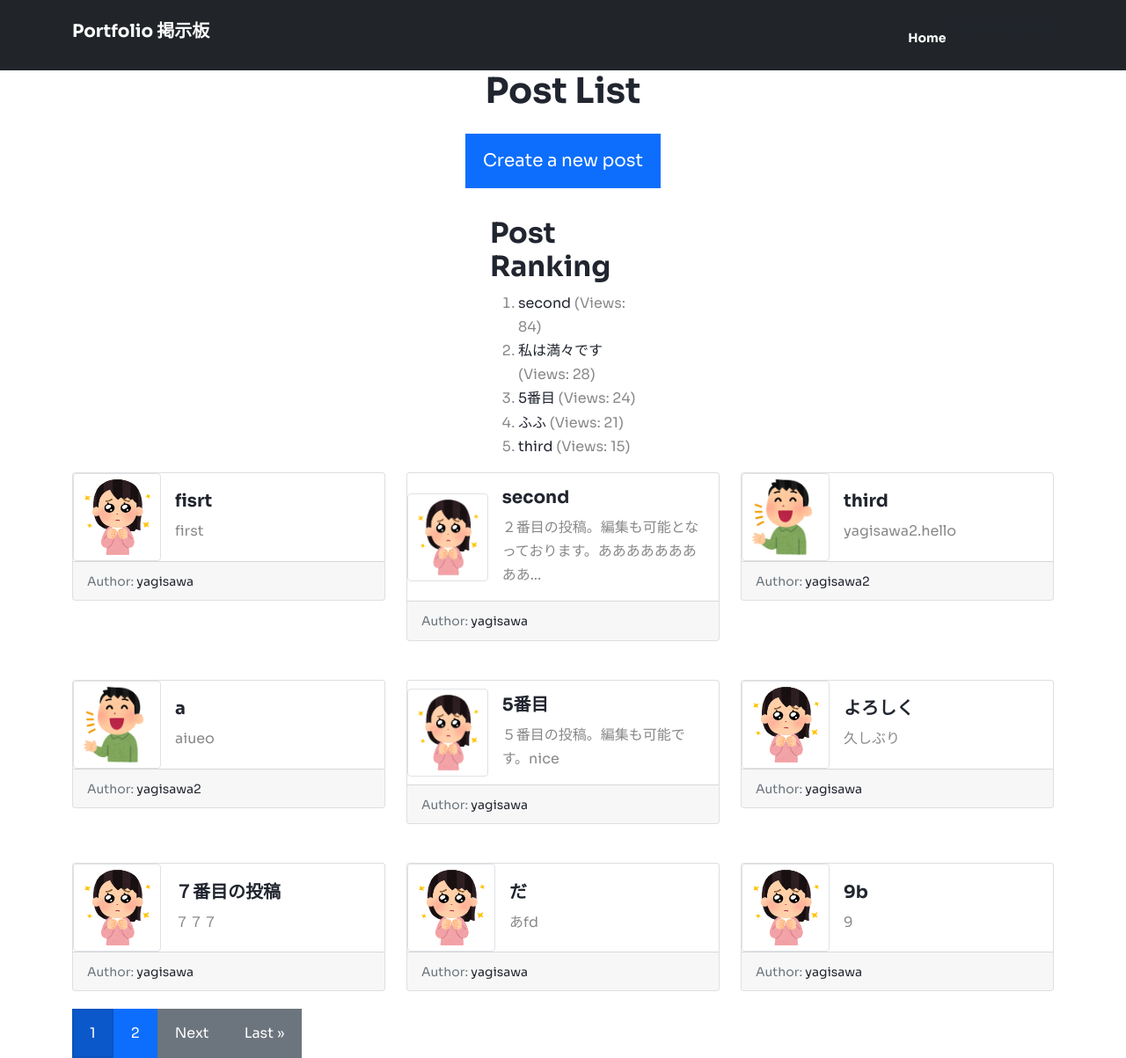
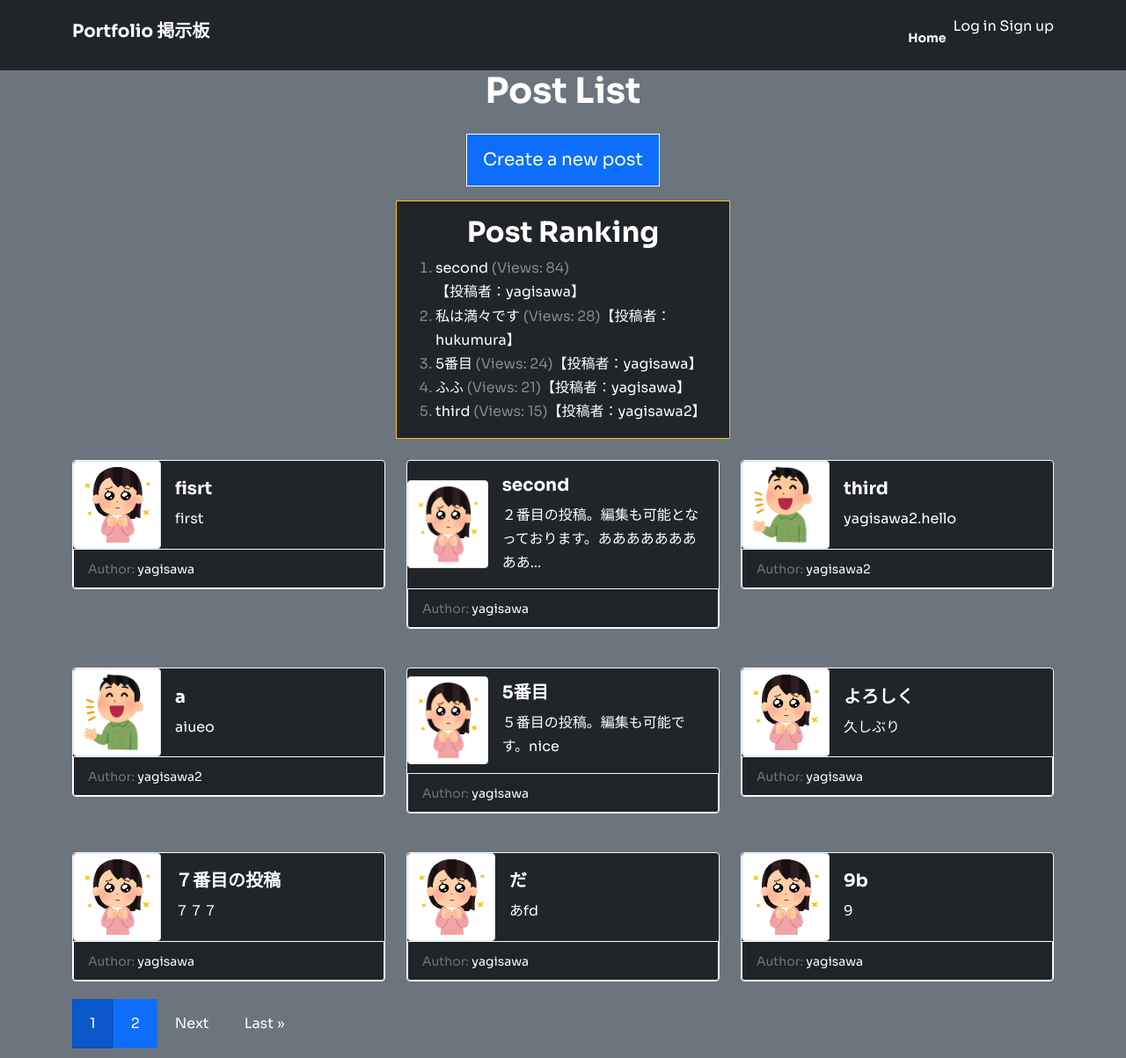
Before and after one commit to goat2130/Django-portfolio-first, a Django app: page / in a window 1280 px wide. Shown: the whole page at 88% size. Run offline with Django 4.2, Linux system fonts and the light colour scheme; data comes from the database, SQL or seed files in the repository; both versions use the stored data as it was after the commit.

Commit message:
feat: 1.60 bootstarapの編集終了

```diff
--- a/myapp/static/myapp/style.css
+++ b/myapp/static/myapp/style.css
@@ -2,7 +2,7 @@
 
 :root {
   --primary: #0d6efd;
-  --dark: #21252f;
+  --white: #ffffff;
   --body: #888;
 }
 
@@ -13,12 +13,12 @@
 }
 
 h1, h2, h3, h4, h5, h6 {
-  color: var(--dark);
+  color: var(--white);
   font-weight: 700;
 }
 
 a {
-  color: var(--dark);
+  color: var(--white);
   text-decoration: none;
 }
 
--- a/myapp/templates/base.html
+++ b/myapp/templates/base.html
@@ -8,7 +8,7 @@
     <link rel="stylesheet" href="{% static 'myapp/style.css' %}">
     <!-- <script src="path/to/your/javascript/file.js"></script> -->
   </head>
-  <body>
+  <body class="bg-secondary">
       <nav class="navbar navbar-expand-lg navbar-dark bg-dark py-3">
         <div class="container">
           <h3 class="navbar-brand">Portfolio 掲示板</h3>
--- a/myapp/templates/myapp/my_posts.html
+++ b/myapp/templates/myapp/my_posts.html
@@ -9,7 +9,7 @@
       {% if user_posts %}
         <ul class="list-group">
           {% for post in user_posts %}
-            <li class="list-group-item">
+            <li class="list-group-item text-white bg-dark border border-light">
               <a href="{% url 'post_detail' post.id %}" class="h5">{{ post.title }}</a>
               <p class="text-muted">{{ post.content|truncatechars:100 }}</p>
             </li>
@@ -52,7 +52,7 @@
           </nav>
         {% endif %}
       {% else %}
-        <p class="text-center">You haven't created any posts yet.</p>
+        <p class="text-center text-white">You haven't created any posts yet.</p>
       {% endif %}
     </div>
   </div>
--- a/myapp/templates/myapp/post_form.html
+++ b/myapp/templates/myapp/post_form.html
@@ -7,7 +7,7 @@
       <div class="col-md-6">
         <h1 class="text-center">Create a new post</h1>
         <h2 class="text-center">Welcome!</h2>
-        <form method="post">
+        <form method="post" class="bg-dark border border-light">
           {% csrf_token %}
           {{ form.as_p }}
           <div class="text-center">
--- a/myapp/templates/myapp/post_list.html
+++ b/myapp/templates/myapp/post_list.html
@@ -5,16 +5,16 @@
 <div class="container">
   <div class="text-center">
     <h1>Post List</h1>
-    <a class="btn btn-primary btn-lg mt-3 mb-3" href="{% url 'post_create' %}">Create a new post</a>
+    <a class="btn btn-primary btn-lg mt-3 mb-3 border border-light" href="{% url 'post_create' %}">Create a new post</a>
   </div>
 
   <div class="row justify-content-center">
-    <div class="col-md-2">
+    <div class="col-md-4 bg-dark border border-warning mb-4">
       <div class="post-section mt-3 mb-3">
-        <h2>Post Ranking</h2>
-        <ol class="ranking-list">
+        <h2 class="text-center">Post Ranking</h2>
+        <ol class="ranking-list bg-dark">
           {% for post in ranked_posts %}
-            <li><a href="{% url 'post_detail' post.pk %}">{{ post.title }}</a> (Views: {{ post.views }})</li>
+            <li><a href="{% url 'post_detail' post.pk %}" class="text-white">{{ post.title }}</a> (Views: {{ post.views }})<a href="{% url 'profile' post.author.username %}">【投稿者：{{ post.author }}】</a></li>
           {% empty %}
             <li>No posts yet.</li>
             <li>Be the first to create a post and get to the top of the ranking!</li>
@@ -24,11 +24,12 @@
     </div>
   </div>
 
+
   {% if page_obj %}
   <div class="row row-cols-1 row-cols-md-3 g-4">
     {% for post in page_obj %}
       <div class="col">
-        <div class="card">
+        <div class="card bg-dark border border-light">
           <div class="d-flex align-items-center">
             {% if post.get_author_avatar_url %}
               <img src="{{ post.get_author_avatar_url }}" class="card-img-left img-thumbnail" alt="Avatar" style="width: 100px; height: 100px;">
@@ -37,7 +38,7 @@
             {% endif %}
             <div class="card-body">
               <h5 class="card-title"><a href="{% url 'post_detail' post.pk %}">{{ post.title }}</a></h5>
-              <p class="card-text">
+              <p class="card-text text-white">
                 {% if post.content|length > 30 %}
                   {{ post.content|slice:":30" }}...
                 {% else %}
@@ -46,8 +47,8 @@
               </p>
             </div>
           </div>
-          <div class="card-footer">
-            <small class="text-muted">Author: <a href="{% url 'profile' post.author.username %}">{{ post.author.username }}</a></small>
+          <div class="card-footer border border-light">
+            <small class="text-muted">Author: <a href="{% url 'profile' post.author.username %}" class="text-white">{{ post.author.username }}</a></small>
           </div>
         </div>
       </div>
```
Also changed, not shown: myapp/templates/myapp/add_comment_to_post.html (+11 -6 lines), myapp/templates/myapp/post_detail.html (+7 -7 lines), myapp/templates/myapp/profile.html (+6 -6 lines), myapp/templates/registration/login.html (+11 -6 lines), myapp/templates/registration/signup.html (+10 -6 lines), avatars/avatars/edamame.png (added), avatars/avatars/piece_woman.png (added), db.sqlite3.
